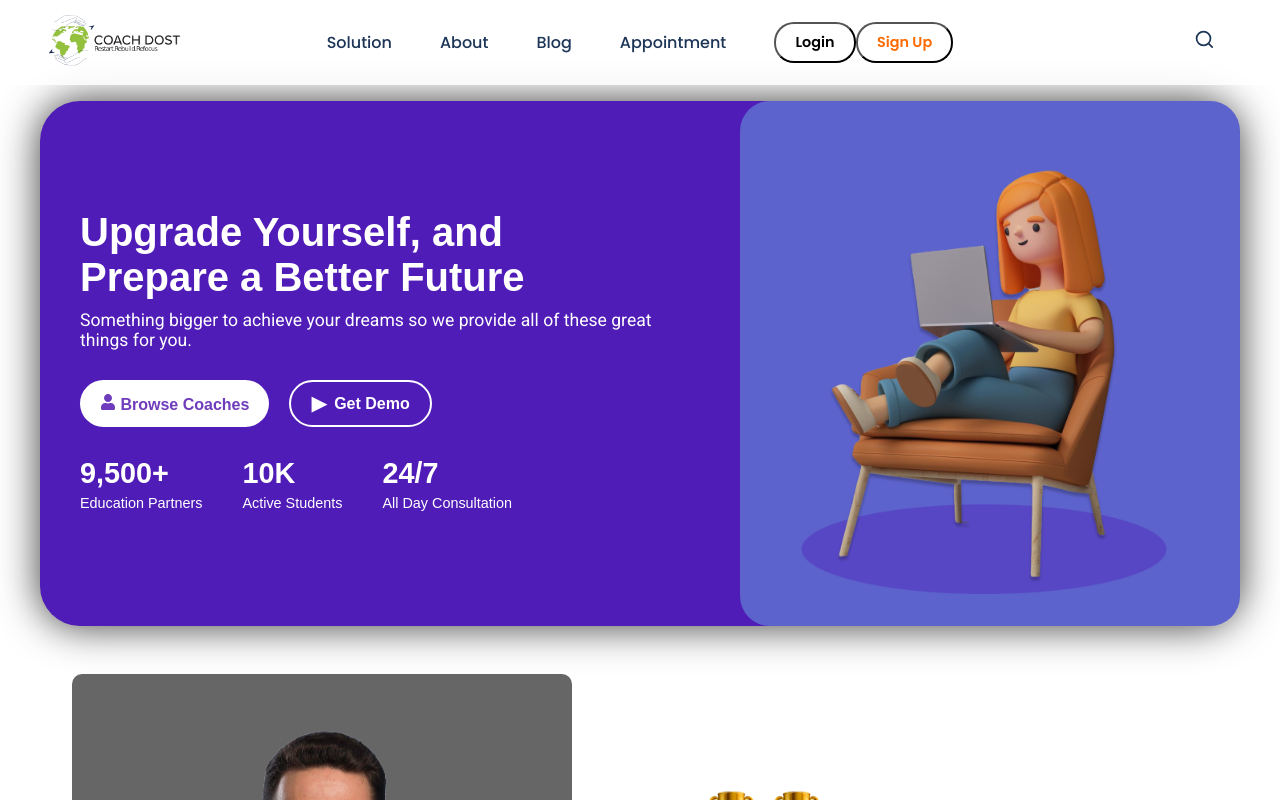
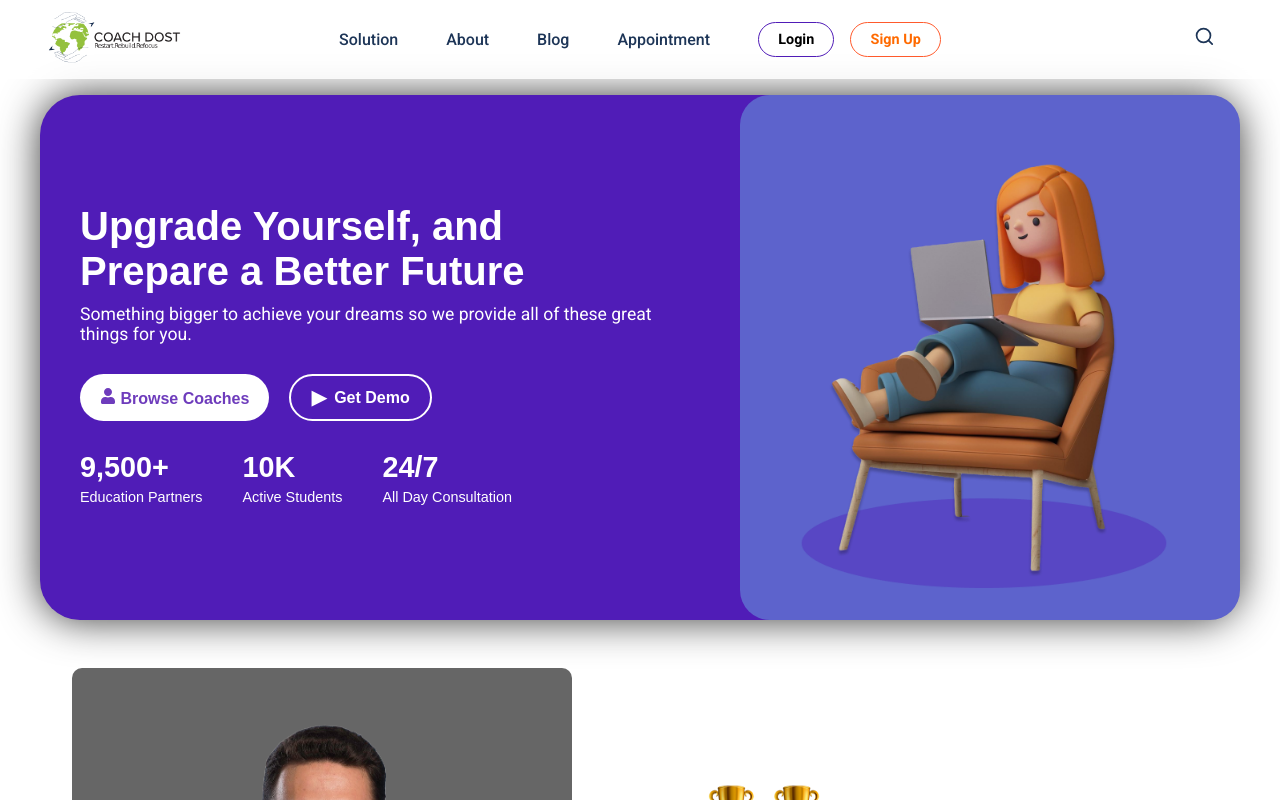
Before and after one commit to gurudesh0801/coachdost-copy, a React (Vite) app: page / in a window 1280 px wide. Shown: the top 800 px of the page. Built offline with nearby package versions, Linux system fonts and the light colour scheme; a web font is replaced by a local one.

Commit message:
Update Navbar.css

```diff
--- a/src/Components/Navbar/Navbar.css
+++ b/src/Components/Navbar/Navbar.css
@@ -2,10 +2,10 @@
 
 .navbar {
   display: flex;
-  justify-content: space-around;
+  justify-content: space-between;
   align-items: center;
   padding: 1.3rem 2rem;
-  background: rgba(255, 255, 255, 0.792);
+  background: rgba(255, 255, 255, 0.8);
   backdrop-filter: blur(4px);
   -webkit-backdrop-filter: blur(4px);
   border: 1px solid rgba(255, 255, 255, 0.18);
@@ -14,14 +14,14 @@
   top: 0;
   z-index: 100;
 }
+
 .navbar-logo img {
-  width: 10rem; /* Adjust as needed */
+  width: 10rem;
   height: auto;
-  max-height: 100px; /* Keep logo within the navbar's height */
-  object-fit: contain; /* Ensures the logo keeps its aspect ratio */
+  max-height: 100px;
+  object-fit: contain;
 }
 
-/* Left section for logo */
 .navbar-left {
   display: flex;
   align-items: center;
@@ -29,13 +29,10 @@
   left: 2rem;
 }
 
-/* Logo styling */
-
-/* Center section for nav links */
 .navbar-center {
   flex-grow: 1;
   display: flex;
-  justify-content: center; /* Center the nav links */
+  justify-content: center;
 }
 
 .navbar-links {
@@ -50,14 +47,13 @@
   color: #1d3557;
   text-decoration: none;
   font-weight: 500;
-  font-family: "Poppins", sans-serif;
+  font-family: "Roboto", sans-serif;
   transition: color 0.3s;
 }
 
 .navbar-links a:hover {
-  color: #ffc800; /* Soft orange for a subtle emphasis */
+  color: #ffc800;
 }
-/* Search Navbar */
 
 .navbar-search-icon {
   background: none;
@@ -67,7 +63,7 @@
   color: #1d3557;
 }
 
-/* Enhanced Search Pop-up Styling */
+/* Enhanced Search Pop-up */
 .search-popup {
   position: fixed;
   top: 0;
@@ -144,7 +140,6 @@
   background-color: #0056b3;
 }
 
-/* Close button styling */
 .close-popup {
   position: absolute;
   top: 1.5rem;
@@ -161,13 +156,16 @@
   color: #ff5a2c;
 }
 
-/* Right section for login and signup */
 .navbar-right {
   display: flex;
   align-items: center;
   gap: 1rem;
   position: absolute;
   right: 4rem;
+}
+.navbar-login-signup {
+  display: flex;
+  gap: 1rem;
 }
 
 .navbar-login,
@@ -177,37 +175,37 @@
   font-size: 0.9rem;
   font-weight: 600;
   text-align: center;
-  font-family: "Poppins", sans-serif;
+  font-family: "Roboto", sans-serif;
 }
 
 .navbar-login {
   background-color: transparent;
   color: #000000;
   transition: background-color 0.3s, color 0.3s;
+  border: 1px solid #501cb7;
 }
 
 .navbar-login:hover {
-  transition: 1s;
-  /* transform: scale(1.1); */
-  background-color: #b20000;
+  background-color: #501cb7;
   cursor: pointer;
+  color: #eaeaea;
+  border: 1px solid #501cb7;
 }
 
 .navbar-signup {
   background-color: transparent;
   color: #ff6a00;
   transition: background-color 0.3s, color 0.3s;
+  border: 1px solid#ff5a2c;
 }
 
 .navbar-signup:hover {
-  transition: 0.5s;
-  /* transform: scale(1.1); */
-  color: #000000;
+  color: #f8f8f8;
   cursor: pointer;
-  background-color: #ff977b;
+  background-color: #ff5424;
+  border: 1px solid#ff5a2c;
 }
 
-/* Menu icon for mobile */
 .navbar-menu-icon {
   display: none;
   cursor: pointer;
@@ -229,20 +227,14 @@
     left: 0;
     width: 100%;
     height: calc(100vh - 60px);
-    background-color: #ffffff; /* Background matches gradient */
+    background-color: #ffffff;
     flex-direction: column;
     justify-content: center;
     align-items: center;
     gap: 2rem;
     display: none;
   }
-  .navbar-logo a {
-    margin-left: 0;
-  }
 
-  .navbar-left {
-    left: 0;
-  }
   .navbar-links.active {
     display: flex;
   }
@@ -252,6 +244,29 @@
   }
 
   .navbar-right {
-    display: none;
+    position: static;
+    display: flex;
+    flex-direction: column;
+    align-items: center;
+    gap: 1rem;
+    margin-top: 1rem;
+  }
+
+  .navbar-login,
+  .navbar-signup {
+    width: 100%;
+    padding: 0.8rem;
+    text-align: center;
+    font-size: 1rem;
+  }
+  .navbar-search-icon {
+    margin-bottom: 0.5rem;
+  }
+
+  .navbar-logo a {
+    margin-left: 0;
+  }
+  .navbar-left {
+    left: 0;
   }
 }
```
